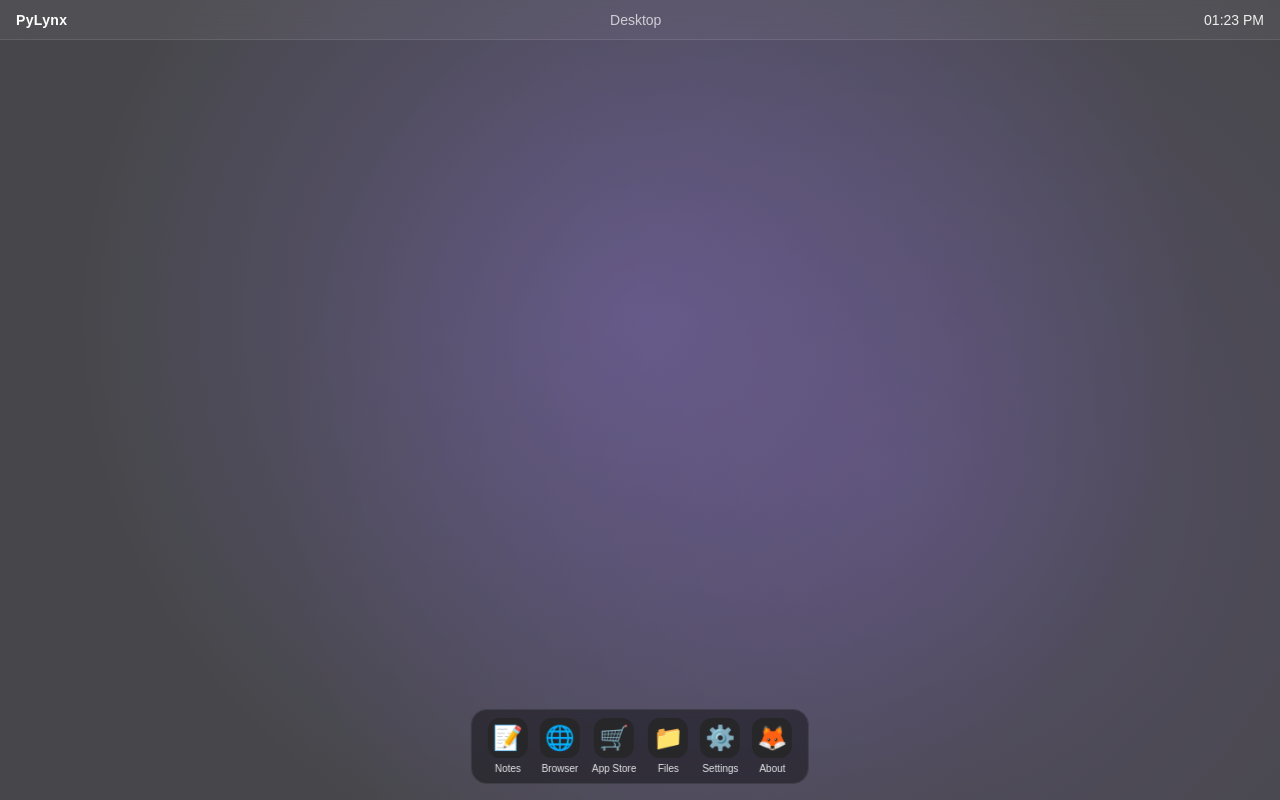
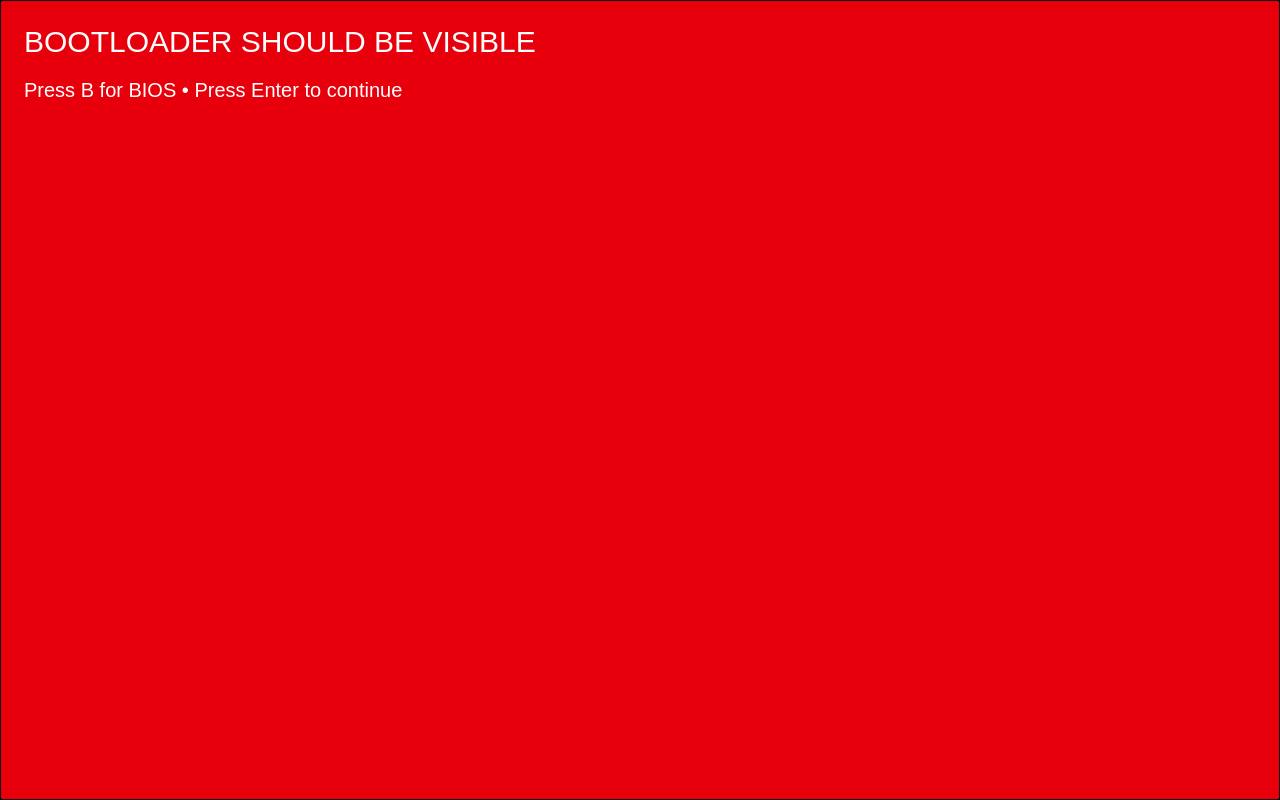
Before and after one commit to 24dkuizinas-2/pylynx-desktop-example, a Next.js app: page / in a window 1280 px wide. Built offline with nearby package versions, Linux system fonts and the light colour scheme.

Commit message:
Update Bootloader.tsx

```diff
--- a/components/desktop/Bootloader.tsx
+++ b/components/desktop/Bootloader.tsx
@@ -12,21 +12,14 @@ export default function Bootloader({
   const containerRef = useRef<HTMLDivElement>(null);
 
   useEffect(() => {
-    console.log("Bootloader mounted");
-
-    // Force focus so key events always work
     containerRef.current?.focus();
 
     const handler = (e: KeyboardEvent) => {
-      console.log("Key pressed:", e.key);
-
       if (e.key === "b" || e.key === "B") {
-        console.log("Entering BIOS");
         onEnterBios();
       }
 
       if (e.key === "Enter") {
-        console.log("Continuing boot");
         onDone();
       }
     };
@@ -39,10 +32,10 @@ export default function Bootloader({
     <div
       ref={containerRef}
       tabIndex={0}
-      className="fixed inset-0 bg-black text-green-400 font-mono p-6 text-sm outline-none"
+      className="fixed inset-0 bg-red-600 text-white font-mono p-6 text-3xl z-[999999999]"
     >
-      <div className="mb-2">PyLynx Bootloader</div>
-      <div className="text-zinc-500 text-xs">
+      BOOTLOADER SHOULD BE VISIBLE
+      <div className="text-xl mt-4">
         Press B for BIOS • Press Enter to continue
       </div>
     </div>
```
